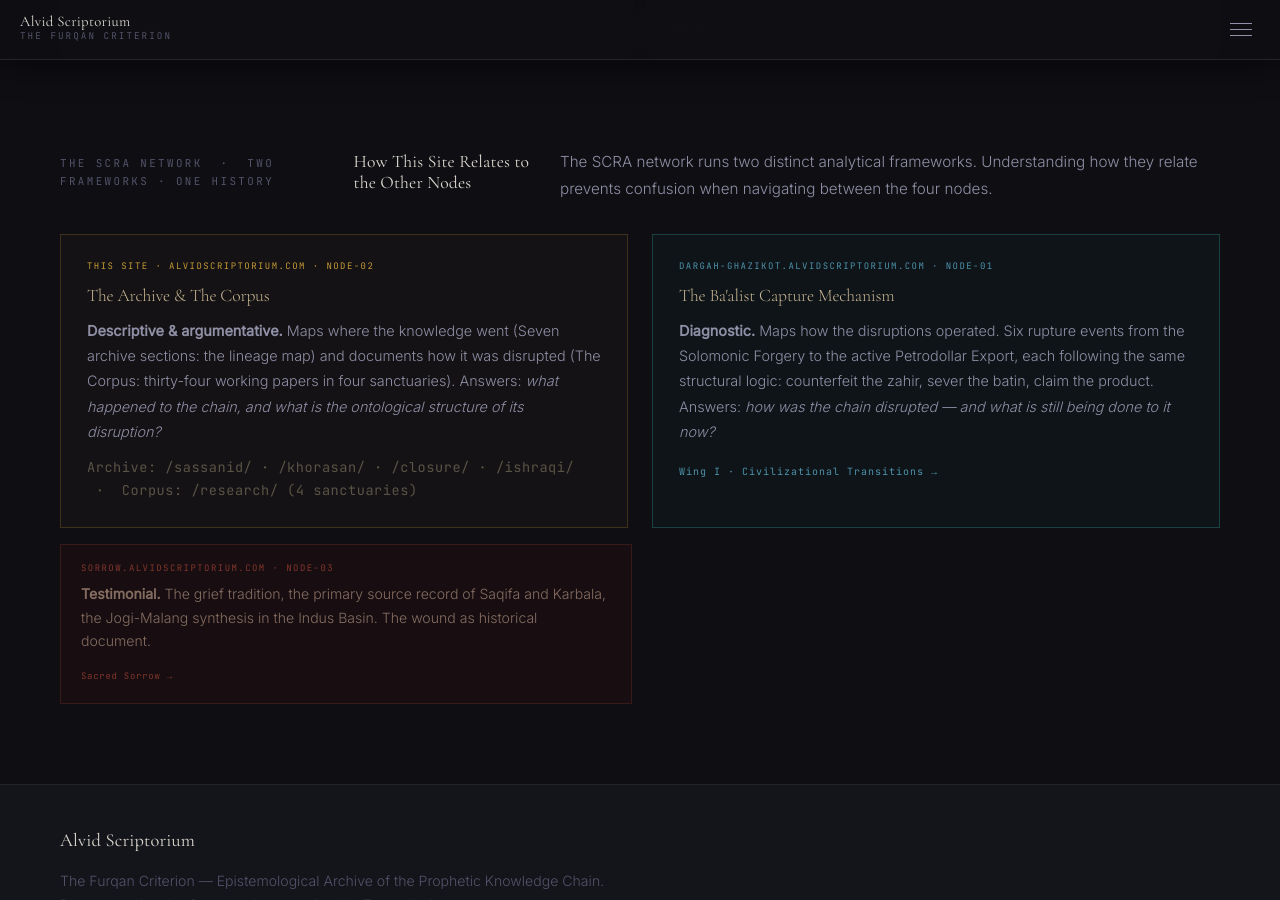
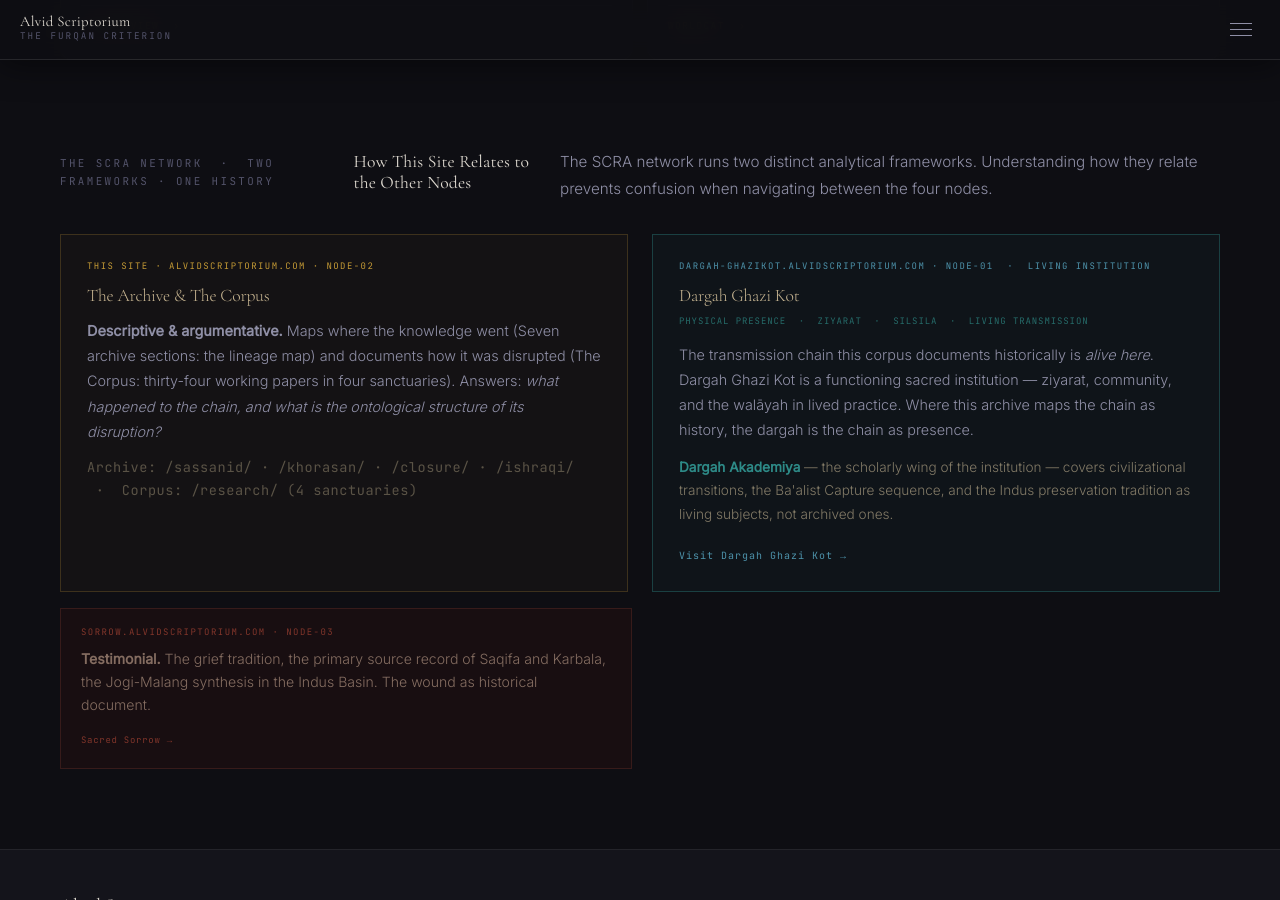
Before and after one commit to Political-Theology-Archive/geopolitical-synthesis, a Jekyll site: the page built from index.html, in a window 1280 px wide and 900 px high, scrolled down 7431 px. Built offline with Jekyll 4.4.1, drawn with Linux system fonts in a browser that asks for light colours.

Commit message:
Reframe Dargah Ghazi Kot card as living institution, not analytical tool
Previous card described the dargah site as 'The Ba'alist Capture Mechanism / Diagnostic' — which is the Akademiya's scholarly content, not the institution's identity. The dargah is a living physical sacred institution: ziyarat, silsila, community, walayah in practice. Rewritten to: (1) establish dargah as living institution with physical presence, (2) position Dargah Akademiya as its scholarly wing, (3) distinguish the dargah's role (chain as presence) from this corpus's role (chain as history). Link now points to dargah homepage, not internal section.

Co-Authored-By: Claude Sonnet 4.6 <noreply@anthropic.com>

```diff
--- a/index.html
+++ b/index.html
@@ -576,12 +576,19 @@ description: "Alvid Scriptorium — a declared-position scholarly corpus. Fifty-
       <p style="font-size:0.85rem;color:rgba(160,148,120,0.5);font-family:'JetBrains Mono',monospace;letter-spacing:0.04em;margin:0;">Archive: /sassanid/ · /khorasan/ · /closure/ · /ishraqi/ &nbsp;·&nbsp; Corpus: /research/ (4 sanctuaries)</p>
     </div>
     <div style="padding:24px 26px;border:1px solid rgba(56,178,172,0.28);background:rgba(56,178,172,0.04);">
-      <p style="font-family:'JetBrains Mono',monospace;font-size:9px;letter-spacing:0.16em;text-transform:uppercase;color:var(--teal);margin:0 0 10px;">dargah-ghazikot.alvidscriptorium.com · NODE-01</p>
-      <h3 style="font-size:1.1rem;margin:0 0 12px;color:rgba(220,200,160,0.9);">The Ba'alist Capture Mechanism</h3>
-      <p style="font-size:0.9rem;line-height:1.75;color:var(--text-mid);margin:0 0 12px;">
-        <strong>Diagnostic.</strong> Maps how the disruptions operated. Six rupture events from the Solomonic Forgery to the active Petrodollar Export, each following the same structural logic: counterfeit the zahir, sever the batin, claim the product. Answers: <em>how was the chain disrupted — and what is still being done to it now?</em>
+      <p style="font-family:'JetBrains Mono',monospace;font-size:9px;letter-spacing:0.16em;text-transform:uppercase;color:var(--teal);margin:0 0 10px;">dargah-ghazikot.alvidscriptorium.com · NODE-01 &nbsp;·&nbsp; Living Institution</p>
+      <h3 style="font-size:1.1rem;margin:0 0 8px;color:rgba(220,200,160,0.9);">Dargah Ghazi Kot</h3>
+      <p style="font-family:'JetBrains Mono',monospace;font-size:9px;letter-spacing:0.1em;text-transform:uppercase;color:rgba(56,178,172,0.55);margin:0 0 12px;">Physical Presence &nbsp;·&nbsp; Ziyarat &nbsp;·&nbsp; Silsila &nbsp;·&nbsp; Living Transmission</p>
+      <p style="font-size:0.9rem;line-height:1.75;color:var(--text-mid);margin:0 0 14px;">
+        The transmission chain this corpus documents historically is <em>alive here</em>.
+        Dargah Ghazi Kot is a functioning sacred institution — ziyarat, community, and
+        the walāyah in lived practice. Where this archive maps the chain as history,
+        the dargah is the chain as presence.
       </p>
-      <a href="https://dargah-ghazikot.alvidscriptorium.com/shifts/" target="_blank" rel="noopener" style="font-family:'JetBrains Mono',monospace;font-size:10px;letter-spacing:0.1em;color:var(--teal);text-decoration:none;">Wing I · Civilizational Transitions →</a>
+      <p style="font-size:0.85rem;line-height:1.7;color:rgba(180,165,135,0.7);margin:0 0 14px;">
+        <strong style="color:rgba(56,178,172,0.75);">Dargah Akademiya</strong> — the scholarly wing of the institution — covers civilizational transitions, the Ba'alist Capture sequence, and the Indus preservation tradition as living subjects, not archived ones.
+      </p>
+      <a href="https://dargah-ghazikot.alvidscriptorium.com/" target="_blank" rel="noopener" style="font-family:'JetBrains Mono',monospace;font-size:10px;letter-spacing:0.1em;color:var(--teal);text-decoration:none;">Visit Dargah Ghazi Kot →</a>
     </div>
   </div>
 
```
